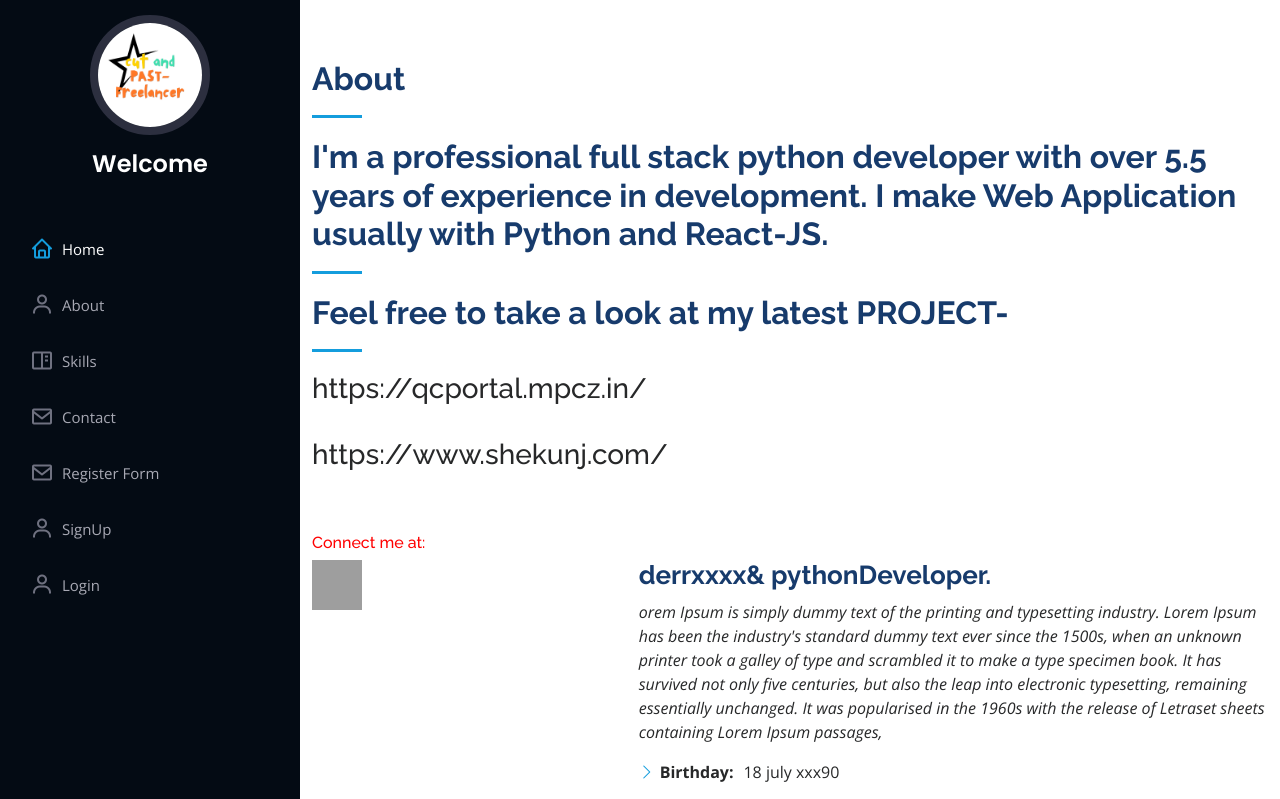
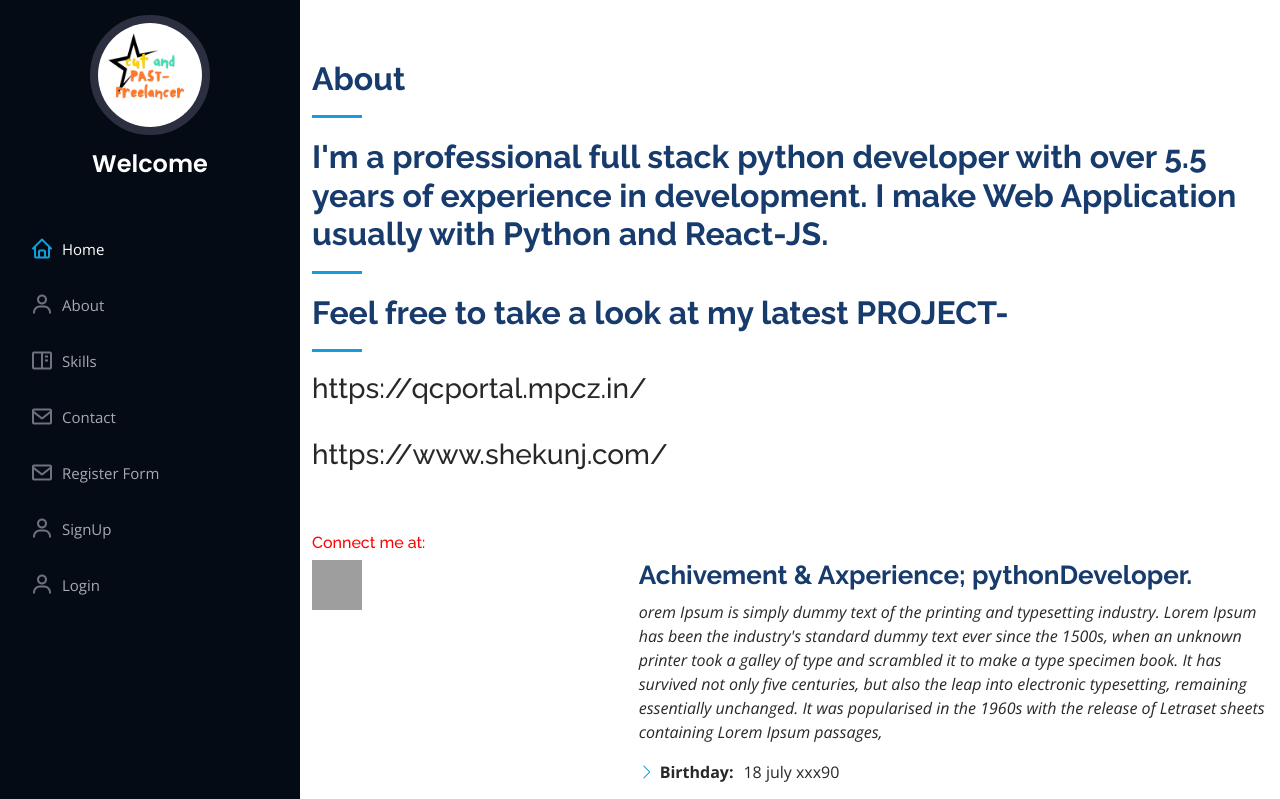
Before and after one commit to shivshankar123ch/portfolio, a Django app: page /about in a window 1280 px wide. Shown: the top 799 px of the page. Run offline with Django 3.2, Linux system fonts and the light colour scheme; some libraries are stand-ins or nearby versions; grey boxes are pictures that could not be loaded.

Commit message:
second commit

```diff
--- a/templates/about.html
+++ b/templates/about.html
@@ -20,7 +20,7 @@
 
           </div>
           <div class="col-lg-8 pt-4 pt-lg-0 content" data-aos="fade-left">
-            <h3>derrxxxx&amp; pythonDeveloper.</h3>
+            <h3>Achivement & Axperience; pythonDeveloper.</h3>
             <p class="fst-italic">
               orem Ipsum is simply dummy text of the printing and typesetting industry. Lorem Ipsum has been the industry's standard dummy text ever since the 1500s, when an unknown printer took a galley of type and scrambled it to make a type specimen book. It has survived not only five centuries, but also the leap into electronic typesetting, remaining essentially unchanged. It was popularised in the 1960s with the release of Letraset sheets containing Lorem Ipsum passages,
 
```
